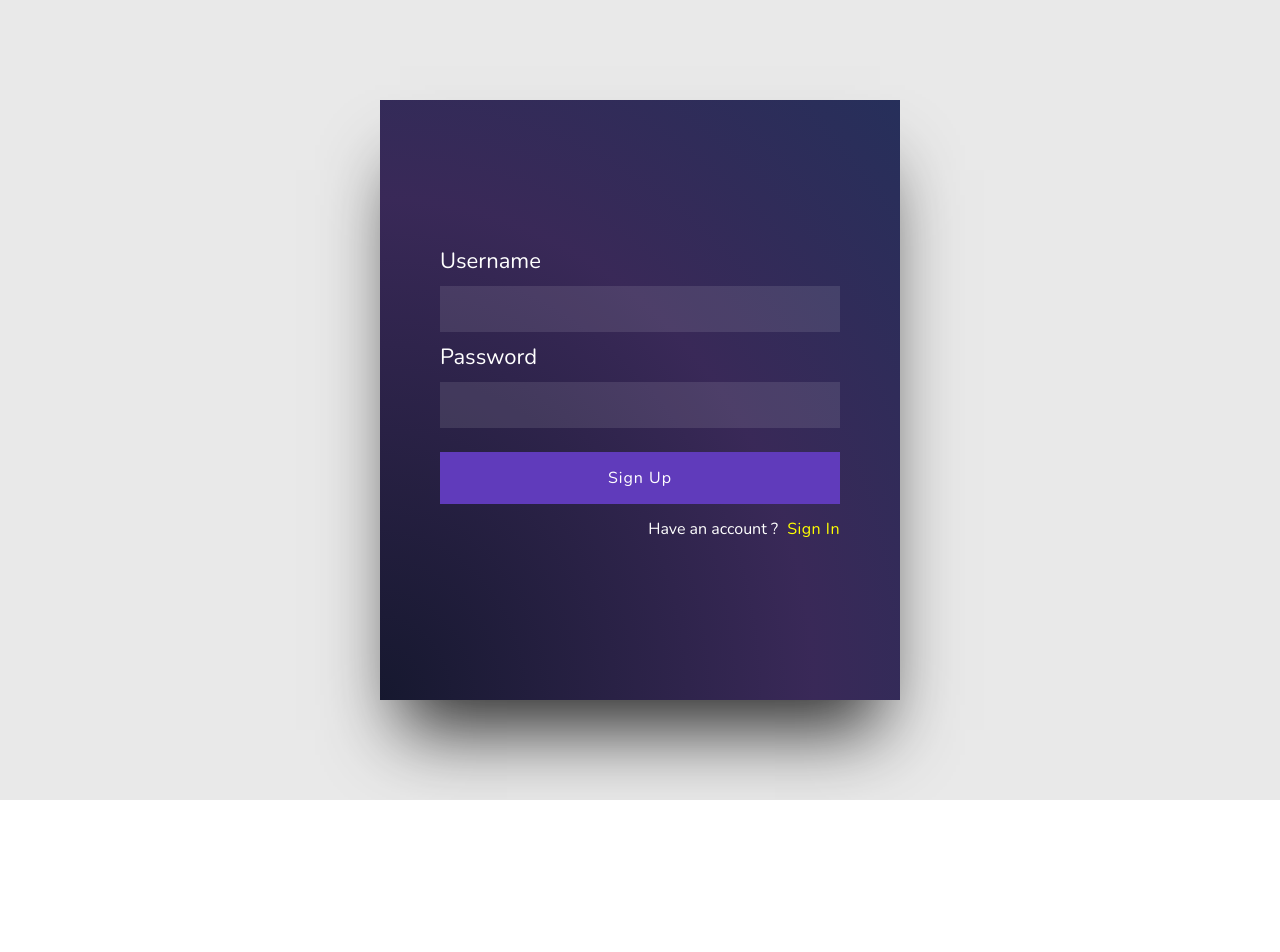
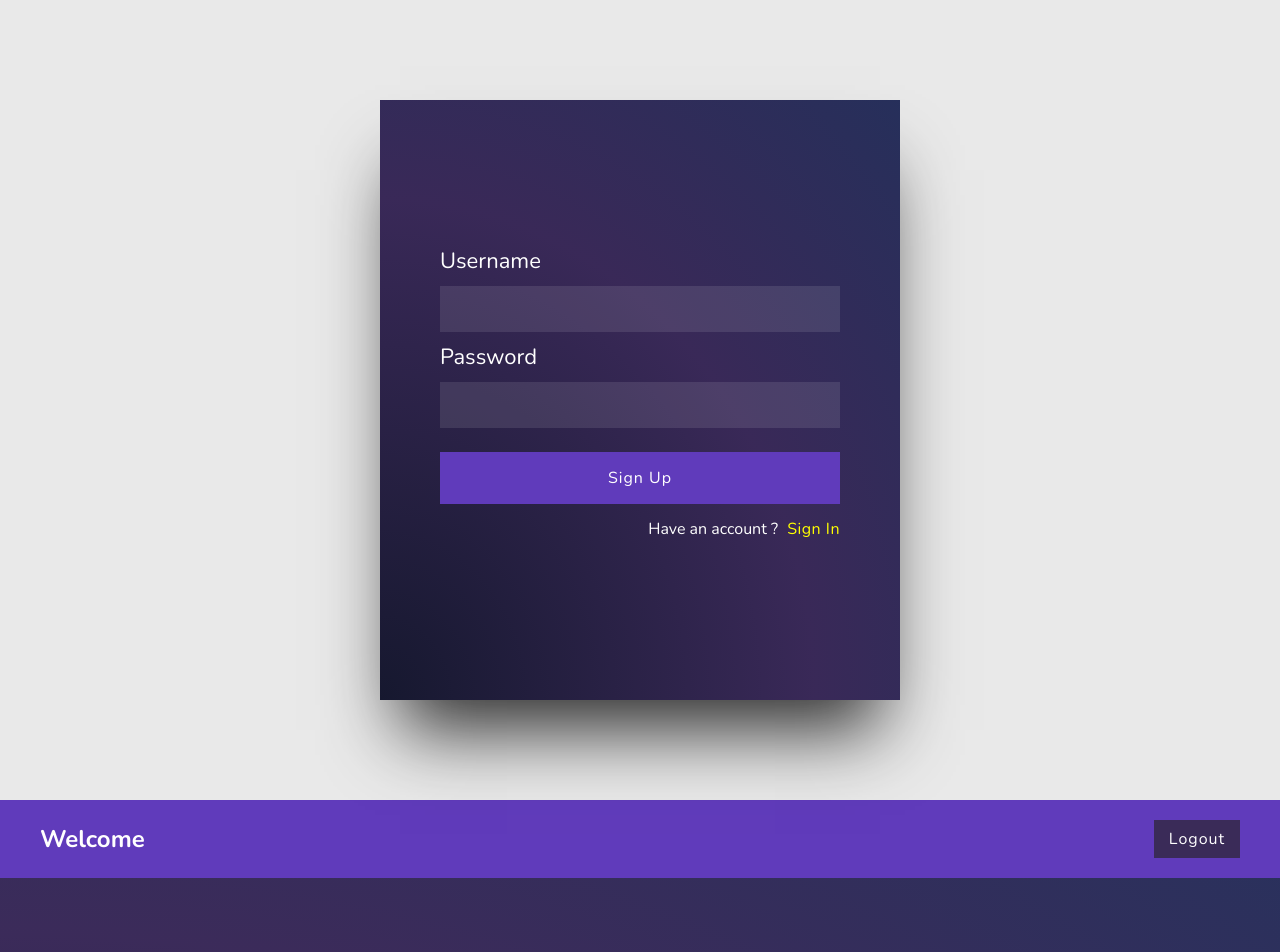
Before and after one commit to samseen/react-firebase-login, a React (Create React App) app: page / in a window 1280 px wide. Shown: the top 952 px of the page. Before the commit the page ends 800 px from the top, so only its background shows below. Built offline with nearby package versions, Linux system fonts and the light colour scheme; no server answers.

Commit message:
Passed the HandleLogout parameter to the hero component.

```diff
--- a/src/App.js
+++ b/src/App.js
@@ -81,6 +81,7 @@ function App() {
   return (
     <div className="App">
       <Login email={email} setEmail={setEmail} password={password} setPassword={setPassword} handleLogin={handleLogin} handleSignup={handleSignup} hasAccount={hasAccount} setHasAccount={setHasAccount} emailError={emailError} passwordError={passwordError} />
+      <Hero handleLogout={handleLogout} />
     </div>
   );
 }
```
